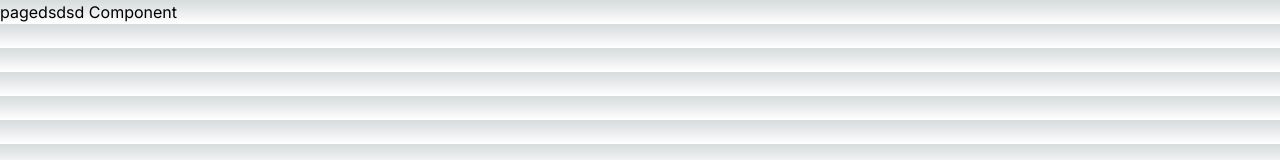
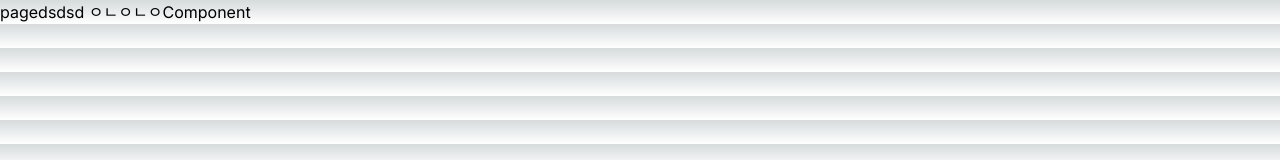
Before and after one commit to stat1202/yarn-nextjs-test, a Next.js app: page /han in a window 1280 px wide. Shown: the top 160 px of the page. Built offline with nearby package versions, Linux system fonts and the light colour scheme.

Commit message:
feat : test sdfasd sdasd

```diff
--- a/src/app/han/page.tsx
+++ b/src/app/han/page.tsx
@@ -1,7 +1,7 @@
 export default function page() {
   return (
     <>
-      <h1>pagedsdsd Component</h1>
+      <h1>pagedsdsd ㅇㄴㅇㄴㅇComponent</h1>
     </>
   );
 }
```
Also changed, not shown: .gitmessage.txt (added).
